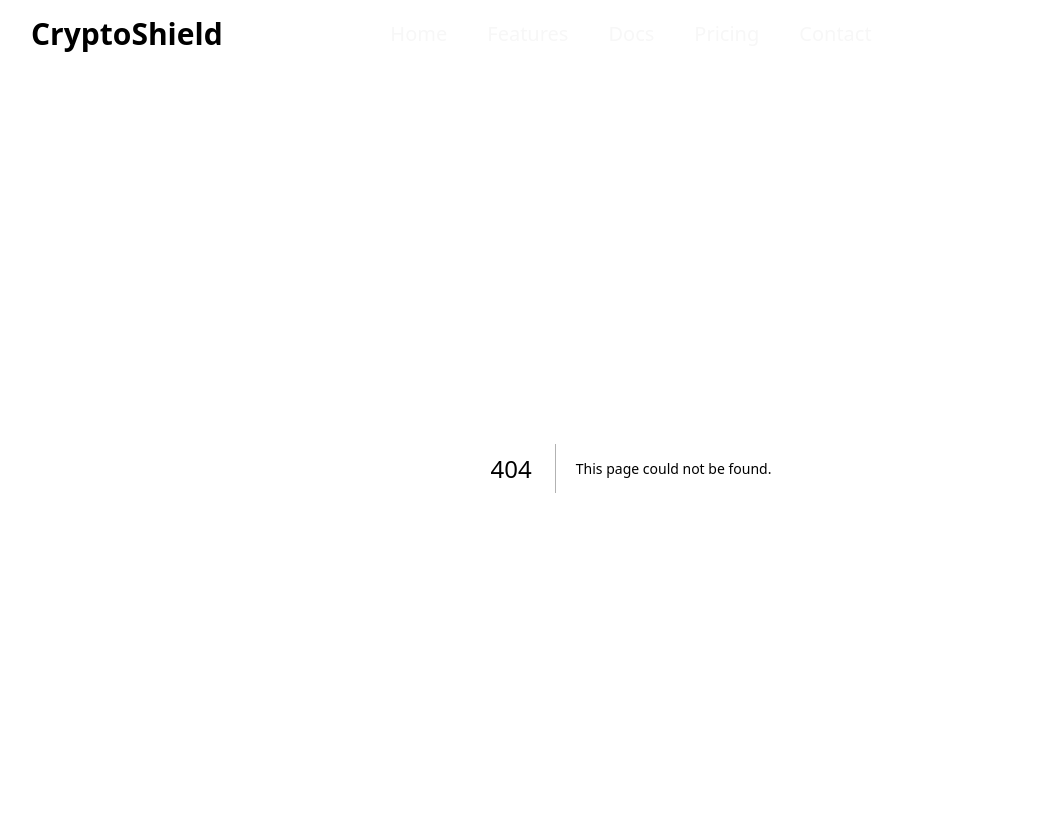
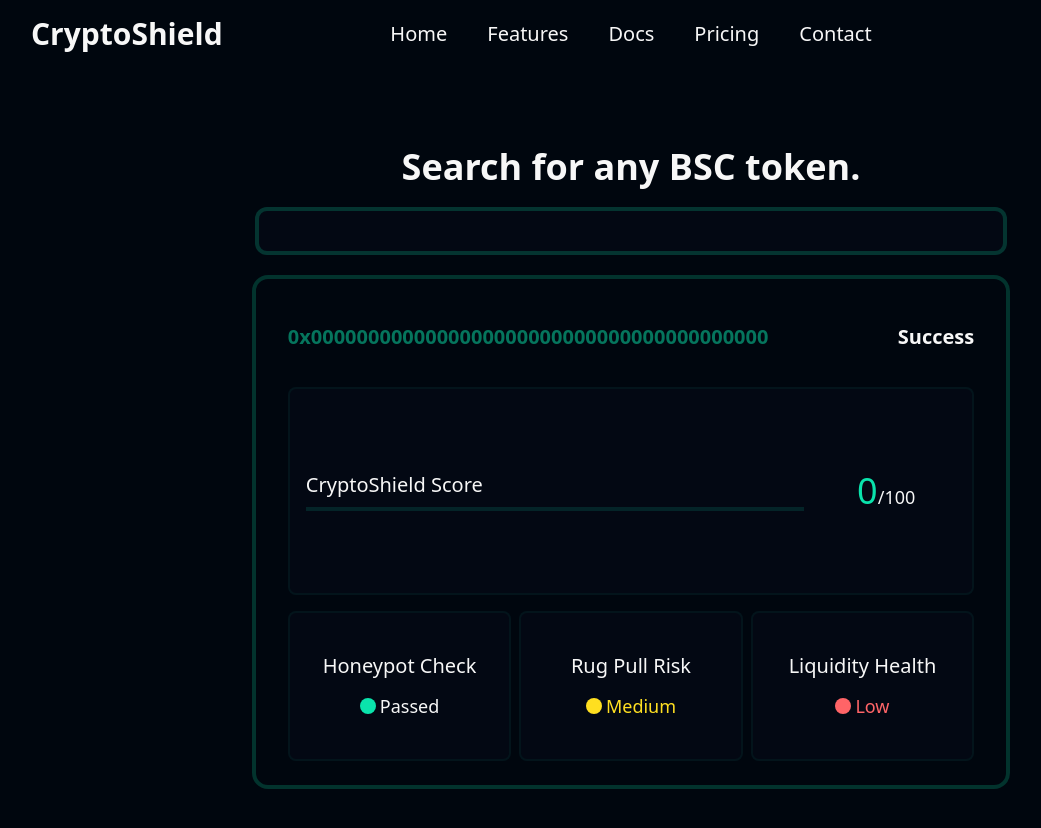
Before and after one commit to fre2dom0/crpytoshield-frontend, a Next.js app: page /scan in a window 1280 px wide. Before the commit this address had no page. Shown: the top 828 px of the page, without its empty margins (9-1050 px from the left). Built offline with nearby package versions, Linux system fonts and the light colour scheme.

Commit message:
Api instance created and data successfully fetched

```diff
--- /dev/null
+++ b/app/api/lib/axios-instances.ts
@@ -0,0 +1,6 @@
+import axios from "axios";
+
+export const scanner = axios.create({
+    baseURL: 'https://9b14874a1ef7.ngrok-free.app/',
+    timeout: 5000,
+});
--- /dev/null
+++ b/app/api/scan/route.ts
@@ -0,0 +1,28 @@
+import { NextRequest, NextResponse } from 'next/server';
+import { scanner } from '../lib/axios-instances';
+import { isAxiosError } from 'axios';
+
+export async function GET(request: NextRequest) {
+    const { searchParams } = new URL(request.url);
+    const address = searchParams.get('address');
+
+    if (!address) {
+        return NextResponse.json(
+            { data: 'Address is needed',  status: 400, statusText: 'Bad Request' },
+            { status: 400, statusText: 'Bad Request' })
+    }
+
+    try {
+        const response = await scanner.get(`/scan/${address}`);
+        return NextResponse.json(
+            { data: response.data, status: response.status, statusText: response.statusText },
+            { status: response.status, statusText: response.statusText });
+    } catch (error) {
+        if (isAxiosError(error)) {
+            return NextResponse.json(
+                { data: error.response?.data?.detail,  status: error.response?.status, statusText: error.response?.statusText },
+                { status: error.response?.status, statusText: error.response?.statusText })
+        }
+        return NextResponse.json({ error }, { status: 500, statusText: 'Unknown Error'});
+    }
+}
--- /dev/null
+++ b/app/components/token-scanner/ScannerSearch.tsx
@@ -0,0 +1,13 @@
+'use client'
+
+type Props = {
+    handleChange: (e: React.ChangeEvent<HTMLInputElement>) => void;
+}
+
+const ScannerSearch = ({handleChange}: Props) => {
+    return (
+        <input onChange={(e) => handleChange(e)} type="text" className="w-full py-2 px-5 bg-surface-primary/20 text-text-primary border-2 xl:border-4 border-accent-primary/20 rounded-xl focus:outline-none" />
+    )
+}
+
+export default ScannerSearch;
--- /dev/null
+++ b/app/components/token-scanner/SearchableScanner.tsx
@@ -0,0 +1,53 @@
+'use client';
+
+import { useEffect, useState } from "react";
+import ScannerSearch from "./ScannerSearch";
+import TokenScanner from "./TokenScanner";
+import { isAddress, zeroAddress } from "@/app/utils/handleAddress";
+
+const SearchableScanner = () => {
+
+    const [address, setAddress] = useState<string>(zeroAddress);
+    const [data, setData] = useState<object>({});
+    const [isSearching, setIsSearching] = useState<boolean>(false);
+
+    const handleChange = (e: React.ChangeEvent<HTMLInputElement>) => {
+        setAddress(e.currentTarget.value.trim())
+    }
+
+    useEffect(() => {
+        setIsSearching(true);
+        const timeoutId = setTimeout(async () => {
+            if (isAddress(address) && address !== zeroAddress) {
+                try {
+                    const res = await fetch(`/api/scan?address=${address}`);
+                    const data = await res.json();
+                    console.log('API Response:', data);
+                    setData(data);
+                } catch (error) {
+                    console.error('Fetch error:', error);
+                }
+            }
+            else if (address !== '' && address !== zeroAddress) {
+                console.log('Enter correct address.');
+            }
+        setIsSearching(false);
+        }, 500);
+
+        return () => clearTimeout(timeoutId);
+    }, [address]);
+
+    return (
+        <>
+            <div className="flex justify-center px-2 py-5 w-full sm:w-[90%] md:w-[80%] xl:w-[60%] ">
+                <ScannerSearch handleChange={handleChange}/>
+            </div>
+
+			<div className="w-full flex justify-center px-2 lg:mt-0">
+				<TokenScanner isSearching={isSearching} address={address} data={data} />
+			</div>
+        </>
+    )
+}
+
+export default SearchableScanner;
--- a/app/components/token-scanner/TokenScanner.tsx
+++ b/app/components/token-scanner/TokenScanner.tsx
@@ -3,13 +3,30 @@
 import { useEffect, useState } from "react";
 import CircularProgressBar from "../progress-bars/CircularProgressBar";
 import { LinearProgress } from "@mui/material";
+import { zeroAddress } from "@/app/utils/handleAddress";
 
-const TokenScanner = () => {
+type Props = {
+    address?: string
+    data?: object
+    firstAnimation?: boolean;
+    isSearching: boolean;
+}
+
+const TokenScanner = ({firstAnimation = false, data = {}, isSearching, address = zeroAddress}: Props) => {
+
 
     const [progress, setProgress] = useState<number>(0);
-    const [inProgress, setInProgress] = useState<boolean>(true);
+    const [inProgress, setInProgress] = useState<boolean>(firstAnimation);
 
     useEffect(() => {
+        setInProgress(isSearching);
+    }, [isSearching])
+
+    // -- First animation --
+    // Deactivate first animation
+    const isFirstAnimation: boolean = firstAnimation;
+    useEffect(() => {
+        if (isFirstAnimation) {
             const interval = setInterval(() => {
                 setProgress((prev) => {
                     if (prev >= 76) {
@@ -21,14 +38,16 @@
                 });
             }, 30); // 10ms * 100 = 1000ms = 1s
 
-        return () => clearInterval(interval); // cleanup
-    }, []);
+            return () => clearInterval(interval);
+        }
+    }, [isFirstAnimation]);
+    // ------------------------------
 
     return (
-        <div className="flex flex-col gap-4 border-2 xl:border-4 border-accent-primary/20 rounded-2xl py-6 px-3 md:px-8 md:w-[80%] xl:w-[60%] mx-auto ">
+        <div className="flex flex-col gap-4 border-2 xl:border-4 border-accent-primary/20 rounded-2xl py-6 px-3 md:px-8 w-full sm:w-[90%] md:w-[80%] xl:w-[60%] ">
 
             <div className="flex justify-between font-semibold sm:py-5">
-                <span className="text-accent-primary/50 sm:text-xl 2xl:text-2xl">0x...0000</span>
+                <span className="text-accent-primary/50 sm:text-xl 2xl:text-2xl">{address ? address : ''}</span>
                 <span className="sm:text-xl 2xl:text-2xl">{inProgress ? 'Scanning...' : 'Success'}</span>
             </div>
 
--- a/app/page.tsx
+++ b/app/page.tsx
@@ -1,7 +1,8 @@
 'use client'
-import Image from "next/image";
+// import Image from "next/image";
 import { GoShieldLock } from "react-icons/go";
 import TokenScanner from "./components/token-scanner/TokenScanner";
+import Link from "next/link";
 
 
 
@@ -12,20 +13,18 @@
 			<section className="w-full flex flex-col gap-6 justify-center items-center text-center text-text-primary px-5 py-5 lg:py-10">
 				<h1 className="font-bold text-4xl 2xl:text-5xl ">Protect Your Crypto Instantly</h1>
 				<p className="font-light text-lg sm:text-xl 2xl:text-2xl">Scan any BSC token for honeypots, rug pulls, and liquidity traps before you buy.</p>
-				<button className="px-7 py-3  text-xl 2xl:text-2xl font-bold text-text-primary-reverse bg-accent-primary rounded-xl cursor-pointer hover:bg-transparent hover:text-accent-primary hover:ring-2 hover:ring-accent-primary transition duration-300">Scan Token Now</button>
+				<button className="px-4 py-2 lg:px-7 lg:py-3 text-lg lg:text-xl 2xl:text-2xl font-bold text-text-primary-reverse bg-accent-primary rounded-xl cursor-pointer hover:bg-transparent hover:text-accent-primary hover:ring-2 hover:ring-accent-primary transition duration-300"><Link href={'/scan'}>Scan Token Now</Link></button>
 				<div className="relative">
-					<GoShieldLock className=" w-[170px] h-[170px] 2xl:w-[200px] 2xl:h-[200px] text-accent-primary "/>
+					<GoShieldLock className="w-[120px] h-[120px] lg:w-[170px] lg:h-[170px] 2xl:w-[200px] 2xl:h-[200px] text-accent-primary "/>
 					<div className="absolute inset-0 flex items-center justify-center pointer-events-none z-0">
 						<div className="w-70 h-70 rounded-full bg-accent-primary opacity-10 blur-3xl"></div>
 					</div>
 				</div>
 			</section>
 
-			<section className="w-full px-5">
-				<TokenScanner />
+			<section className="w-full flex justify-center px-2 pb-5 lg:pb-10 mt-10 lg:mt-0">
+				<TokenScanner firstAnimation={true} />
 			</section>
-
-
 		</div>
 	);
 }
--- /dev/null
+++ b/app/scan/page.tsx
@@ -0,0 +1,12 @@
+import SearchableScanner from "../components/token-scanner/SearchableScanner";
+
+const Scan = () => {
+    return (
+        <section className="flex flex-col justify-center items-center h-screen">
+            <h1 className="text-center font-bold text-2xl lg:text-4xl 2xl:text-5xl ">Search for any BSC token.</h1>
+            <SearchableScanner />
+        </section>
+    )
+}
+
+export default Scan;
--- /dev/null
+++ b/app/utils/handleAddress.ts
@@ -0,0 +1,5 @@
+export const zeroAddress = '0x0000000000000000000000000000000000000000';
+
+export function isAddress(value: string): boolean {
+    return /^0x[0-9a-fA-F]{40}$/.test(value);
+}
--- a/package.json
+++ b/package.json
@@ -12,6 +12,7 @@
     "@emotion/react": "^11.14.0",
     "@emotion/styled": "^11.14.1",
     "@mui/material": "^7.3.1",
+    "axios": "^1.11.0",
     "next": "15.4.6",
     "react": "19.1.0",
     "react-dom": "19.1.0",
```
Also changed, not shown: 1 other file (tests, documents, lock files or other folders). Lines whose indentation alone changed are shown as unchanged.
